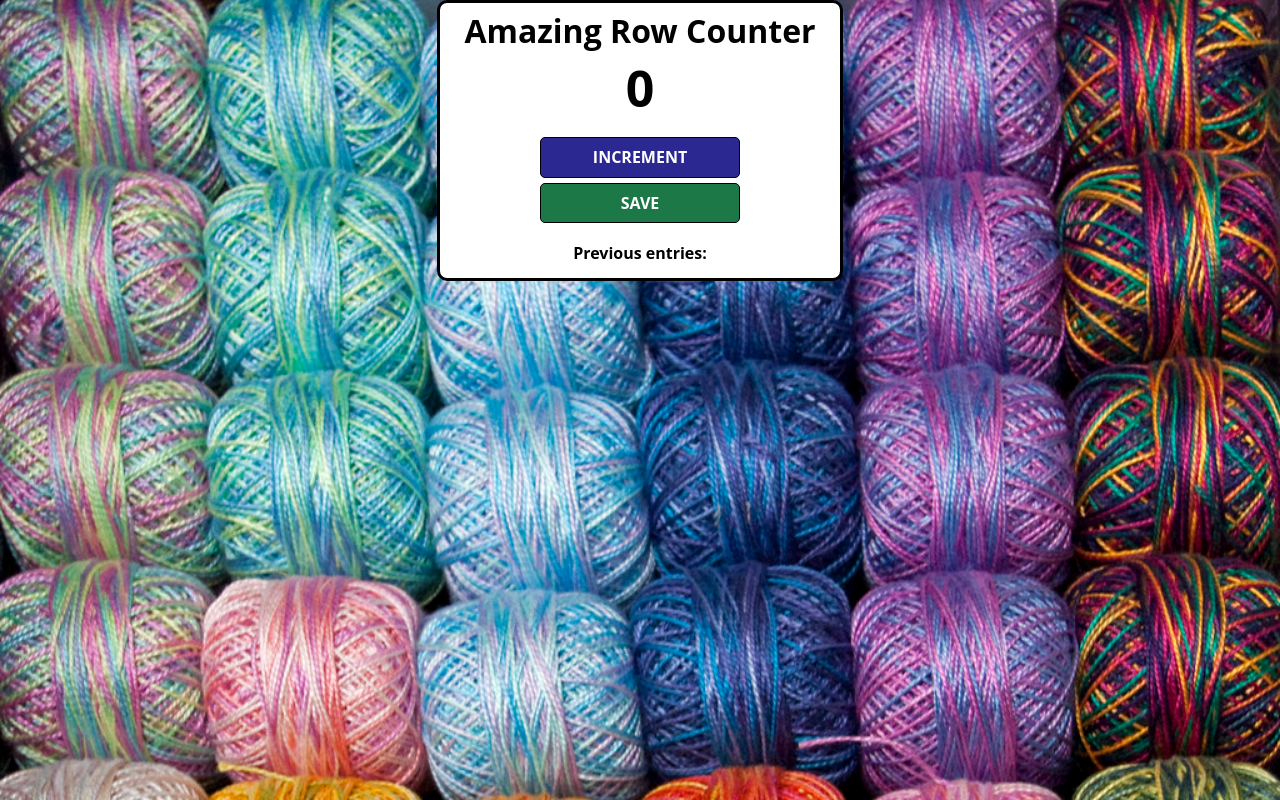
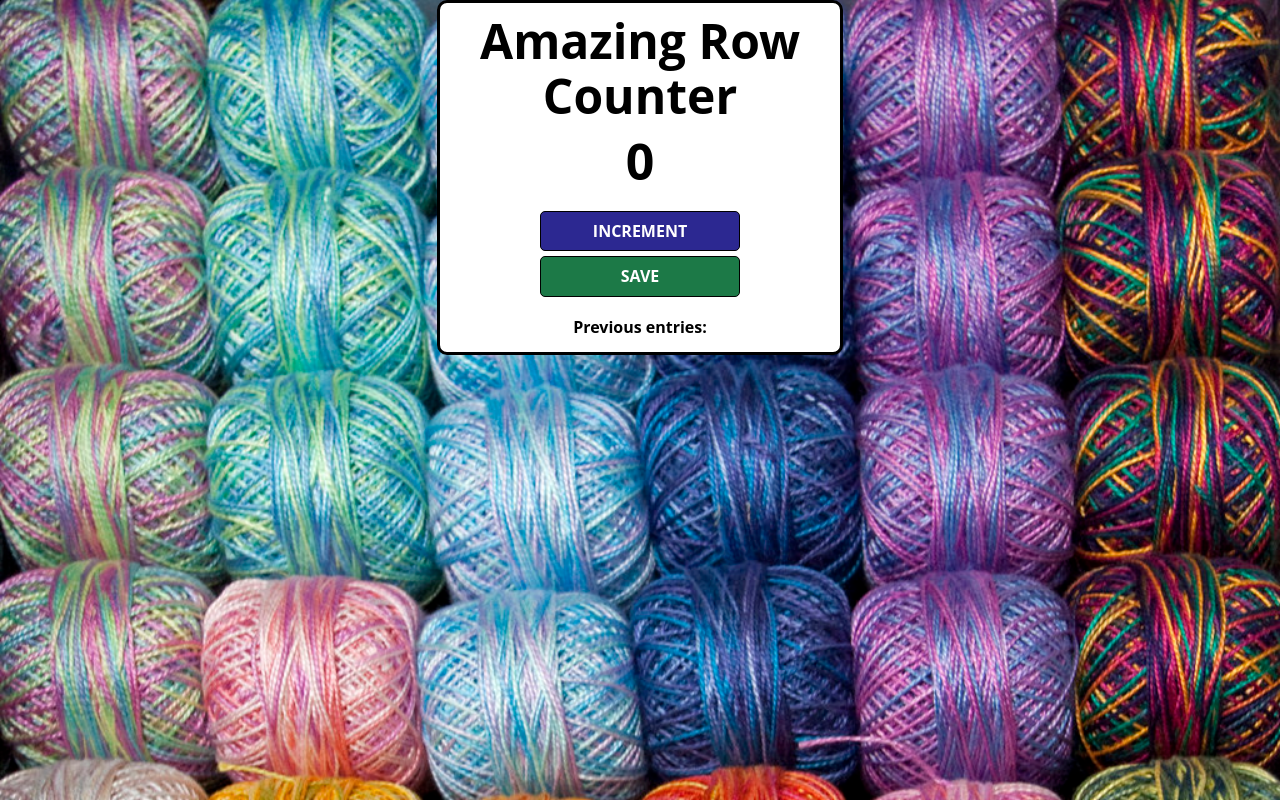
Before and after one commit to tassojib/counter, a plain HTML site: page index.html in a window 1280 px wide. Drawn offline with nearby package versions, Linux system fonts and the light colour scheme.

Commit message:
Update font size of h1

```diff
--- a/index.css
+++ b/index.css
@@ -17,6 +17,7 @@ body {
 h1 {
     margin-top: 10px;
     margin-bottom: 10px;
+    font-size: 48px;
 }
 
 h2 {
```
